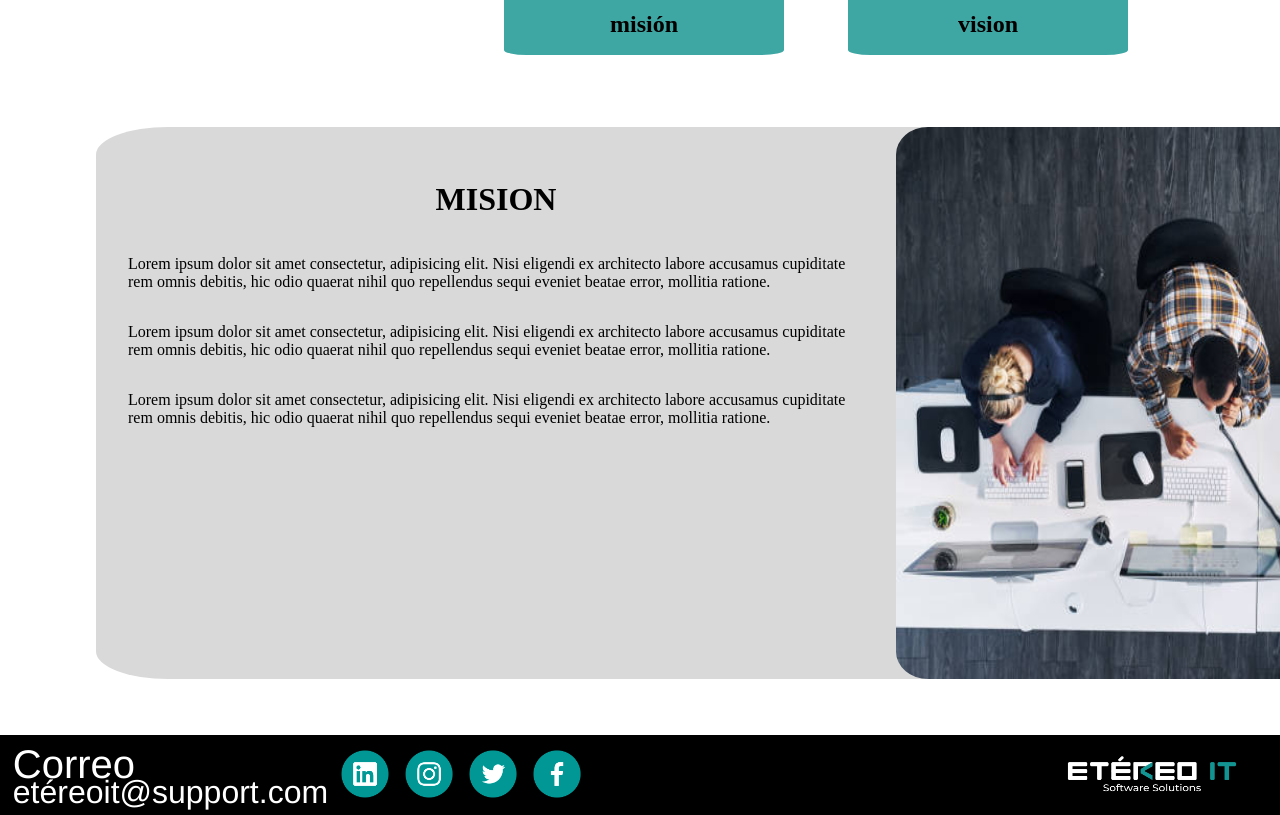
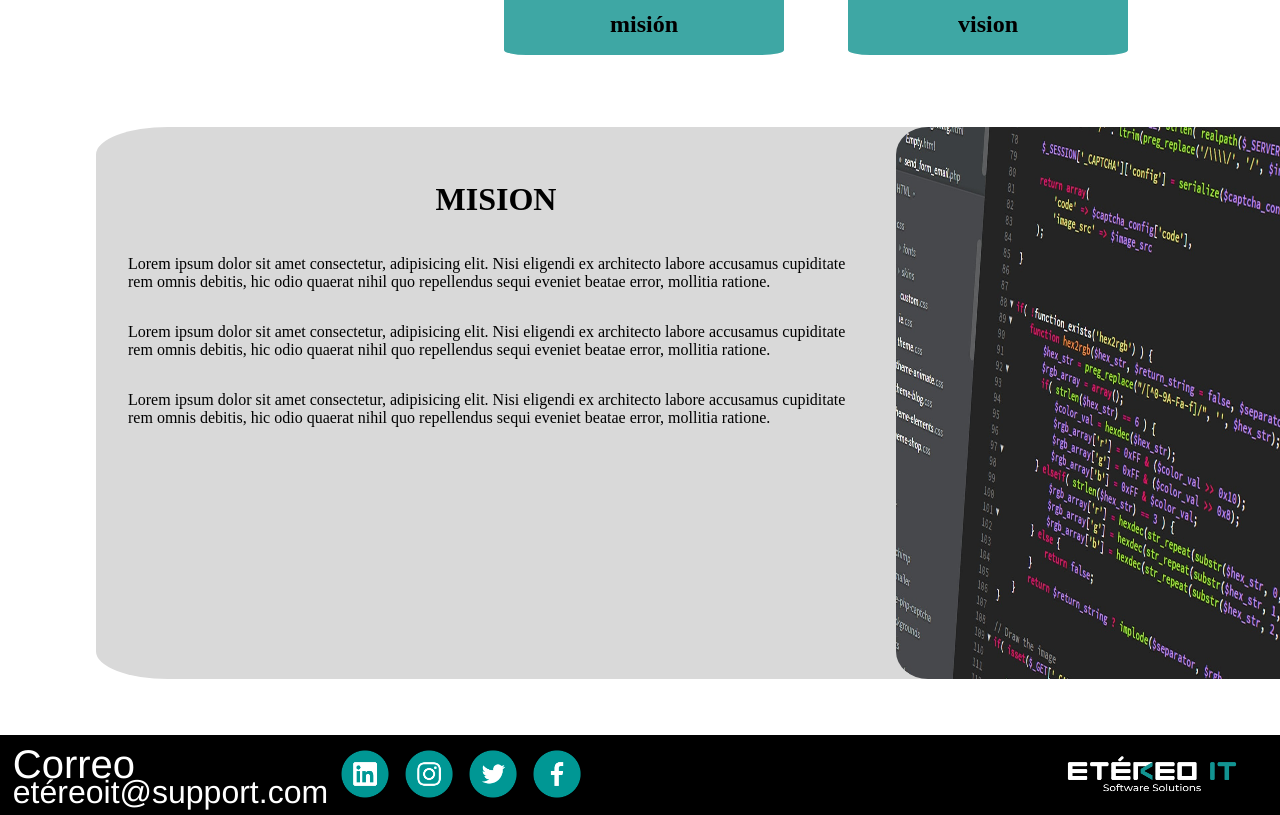
Before and after one commit to MemoAllighieri/EtereoIt-Web, an Angular app: page / in a window 1280 px wide. Shown: the part 4760-5575 px from the top of the page. Built offline with nearby package versions, Linux system fonts and the light colour scheme.

Commit message:
agregando imagen a mision

```diff
--- a/src/app/main/home/missionvision/missionvision.component.html
+++ b/src/app/main/home/missionvision/missionvision.component.html
@@ -9,7 +9,7 @@
     </div>
 
     <div class="missionbox">
-        <img src="../../../../assets/images/missionvision/webservice.jpg" alt="mission">
+        <img src="../../../../assets/images/missionvision/webdevelop.jpg" alt="mission">
         <div class="textmission">
             <h1>MISION</h1>
             <p> Lorem ipsum dolor sit amet consectetur, adipisicing elit. Nisi eligendi ex architecto labore accusamus cupiditate rem omnis debitis, hic odio quaerat nihil quo repellendus sequi eveniet beatae error, mollitia ratione.</p>
```
Also changed, not shown: src/assets/images/missionvision/webdevelop.jpg (renamed from src/assets/images/ourservices/webdevelop.jpg), src/assets/images/missionvision/webservice.jpg (deleted).
